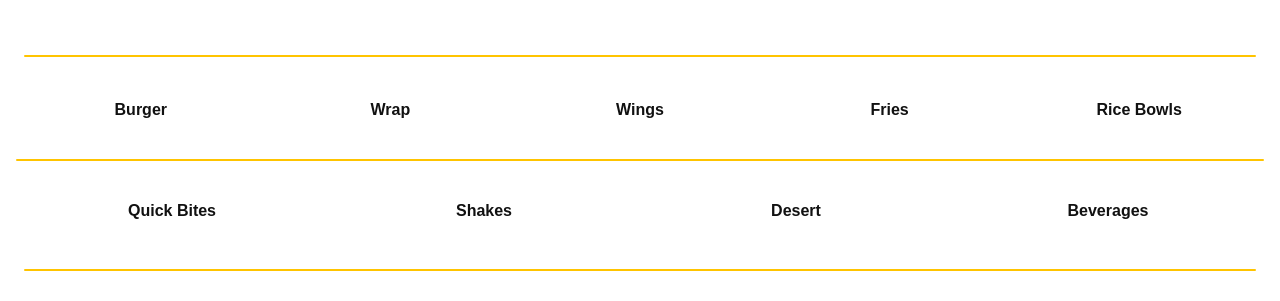
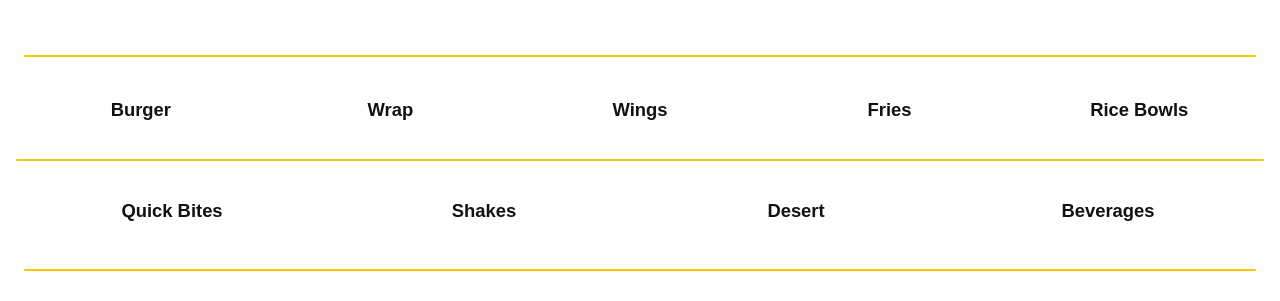
Before and after one commit to PushkarPal/Website, a React (Vite) app: page / in a window 1280 px wide. Shown: the part 173-474 px from the top of the page. Built offline with nearby package versions, Linux system fonts and the light colour scheme.

Commit message:
Increase category label font size to 1.15rem

```diff
--- a/src/App.css
+++ b/src/App.css
@@ -97,7 +97,7 @@ button {
   padding: clamp(0.2rem, 1vw, 0.45rem) clamp(0.05rem, 0.7vw, 0.35rem);
   color: #111111;
   text-decoration: none;
-  font-size: 1rem;
+  font-size: 1.15rem;
   font-weight: 600;
   line-height: 1.1;
   text-align: center;
```
